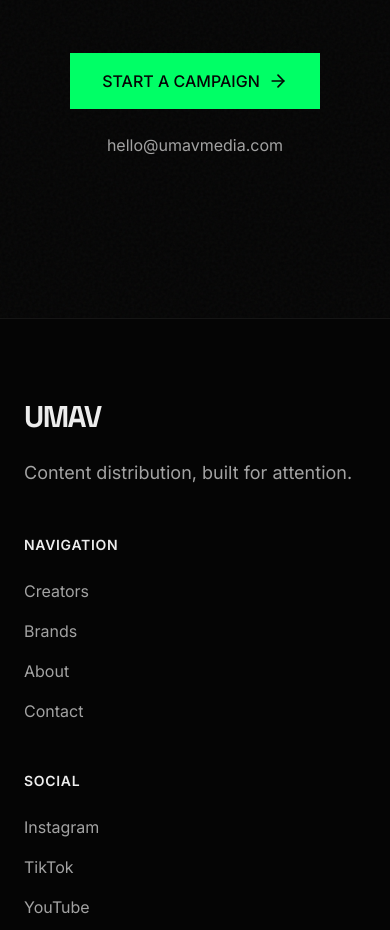
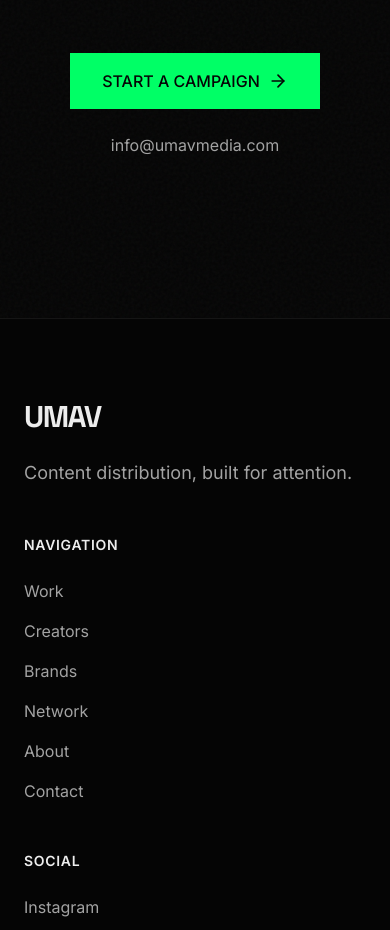
Before and after one commit to kunwarsaurav/UMAV-Media, a Next.js app in the folder frontend/: page / in a window 390 px wide. Shown: the part 6800-7730 px from the top of the page. Built offline with nearby package versions, Linux system fonts and the light colour scheme.

Commit message:
initialize project with landing page, contact form, and site layout components

```diff
--- a/frontend/src/app/contact/page.tsx
+++ b/frontend/src/app/contact/page.tsx
@@ -46,7 +46,7 @@
                   <div>
                     <h4 className="text-sm font-semibold tracking-wider text-[#a3a3a3] uppercase mb-2">Direct Contact</h4>
                     <a href="mailto:info@umavmedia.com" className="text-2xl font-heading text-[#ededed] hover:text-[#00FF66] transition-colors">
-                      hello@umavmedia.com
+                      info@umavmedia.com
                     </a>
                   </div>
                 </div>
--- a/frontend/src/app/page.tsx
+++ b/frontend/src/app/page.tsx
@@ -16,7 +16,7 @@
 
       <main className="flex-1">
         {/* HERO SECTION */}
-        <section className="relative pt-32 pb-20 md:pt-48 md:pb-32 overflow-hidden">
+        <section id="network" className="relative pt-32 pb-20 md:pt-48 md:pb-32 overflow-hidden">
           <div className="container mx-auto px-6 max-w-7xl relative z-10">
             <div className="flex flex-col md:flex-row items-center gap-12">
               <div className="flex-1 w-full">
@@ -99,7 +99,7 @@
         </section>
 
         {/* WHAT WE DO */}
-        <section className="py-32 border-t border-[#151515]">
+        <section id="work" className="py-32 border-t border-[#151515]">
           <div className="container mx-auto px-6 max-w-7xl">
             <motion.h2
               initial={{ opacity: 0, y: 20 }}
@@ -237,8 +237,8 @@
               <Button href="/contact" variant="primary" size="lg" icon={<ArrowRight className="w-5 h-5" />}>
                 START A CAMPAIGN
               </Button>
-              <a href="mailto:hello@umavmedia.com" className="text-[#a3a3a3] hover:text-[#ededed] transition-colors border-b border-transparent hover:border-[#ededed]">
-                hello@umavmedia.com
+              <a href="mailto:info@umavmedia.com" className="text-[#a3a3a3] hover:text-[#ededed] transition-colors border-b border-transparent hover:border-[#ededed]">
+                info@umavmedia.com
               </a>
             </div>
           </div>
--- a/frontend/src/components/Footer.tsx
+++ b/frontend/src/components/Footer.tsx
@@ -19,8 +19,10 @@
           <div>
             <h4 className="text-sm font-semibold tracking-wider text-[#ededed] uppercase mb-6">Navigation</h4>
             <ul className="flex flex-col gap-4">
+              <li><Link href="/#work" className="text-[#a3a3a3] hover:text-[#00FF66] transition-colors">Work</Link></li>
               <li><Link href="/creators" className="text-[#a3a3a3] hover:text-[#00FF66] transition-colors">Creators</Link></li>
               <li><Link href="/brands" className="text-[#a3a3a3] hover:text-[#00FF66] transition-colors">Brands</Link></li>
+              <li><Link href="/#network" className="text-[#a3a3a3] hover:text-[#00FF66] transition-colors">Network</Link></li>
               <li><Link href="/about" className="text-[#a3a3a3] hover:text-[#00FF66] transition-colors">About</Link></li>
               <li><Link href="/contact" className="text-[#a3a3a3] hover:text-[#00FF66] transition-colors">Contact</Link></li>
             </ul>
@@ -29,10 +31,10 @@
           <div>
             <h4 className="text-sm font-semibold tracking-wider text-[#ededed] uppercase mb-6">Social</h4>
             <ul className="flex flex-col gap-4">
-              <li><a href="#" className="text-[#a3a3a3] hover:text-[#00FF66] transition-colors">Instagram</a></li>
-              <li><a href="#" className="text-[#a3a3a3] hover:text-[#00FF66] transition-colors">TikTok</a></li>
-              <li><a href="#" className="text-[#a3a3a3] hover:text-[#00FF66] transition-colors">YouTube</a></li>
-              <li><a href="#" className="text-[#a3a3a3] hover:text-[#00FF66] transition-colors">LinkedIn</a></li>
+              <li><a href="https://instagram.com" target="_blank" rel="noreferrer" className="text-[#a3a3a3] hover:text-[#00FF66] transition-colors">Instagram</a></li>
+              <li><a href="https://tiktok.com" target="_blank" rel="noreferrer" className="text-[#a3a3a3] hover:text-[#00FF66] transition-colors">TikTok</a></li>
+              <li><a href="https://youtube.com" target="_blank" rel="noreferrer" className="text-[#a3a3a3] hover:text-[#00FF66] transition-colors">YouTube</a></li>
+              <li><a href="https://linkedin.com" target="_blank" rel="noreferrer" className="text-[#a3a3a3] hover:text-[#00FF66] transition-colors">LinkedIn</a></li>
             </ul>
           </div>
         </div>
@@ -40,8 +42,8 @@
         <div className="flex flex-col md:flex-row justify-between items-center pt-8 border-t border-[#151515] text-sm text-[#525252]">
           <p>© {new Date().getFullYear()} UMAV Media. All rights reserved.</p>
           <div className="flex gap-6 mt-4 md:mt-0">
-            <a href="#" className="hover:text-[#a3a3a3] transition-colors">Privacy Policy</a>
-            <a href="#" className="hover:text-[#a3a3a3] transition-colors">Terms of Service</a>
+            <Link href="/" className="hover:text-[#a3a3a3] transition-colors">Privacy Policy</Link>
+            <Link href="/" className="hover:text-[#a3a3a3] transition-colors">Terms of Service</Link>
           </div>
         </div>
       </div>
--- a/frontend/src/components/Navbar.tsx
+++ b/frontend/src/components/Navbar.tsx
@@ -20,8 +20,10 @@
   }, []);
 
   const navLinks = [
+    { name: "Work", href: "/#work" },
     { name: "Creators", href: "/creators" },
     { name: "Brands", href: "/brands" },
+    { name: "Network", href: "/#network" },
     { name: "About", href: "/about" },
     { name: "Contact", href: "/contact" },
   ];
```
